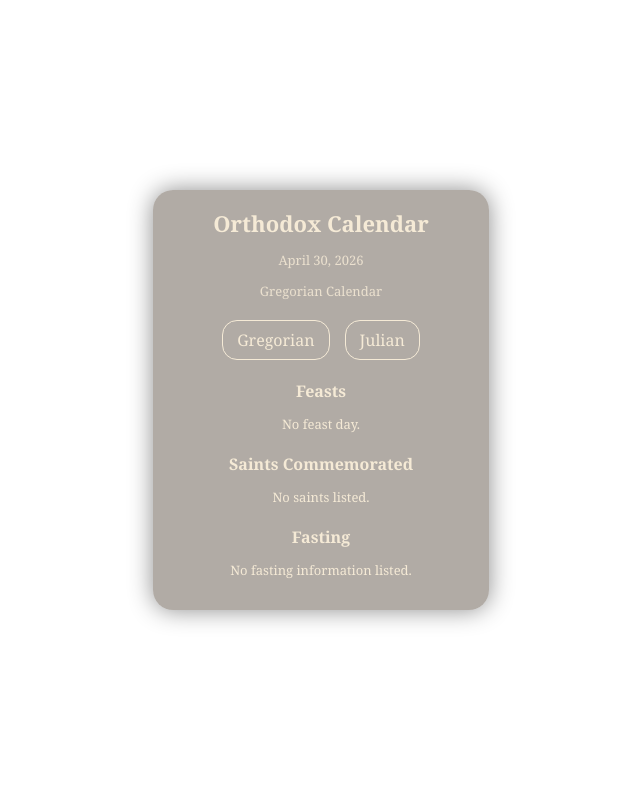
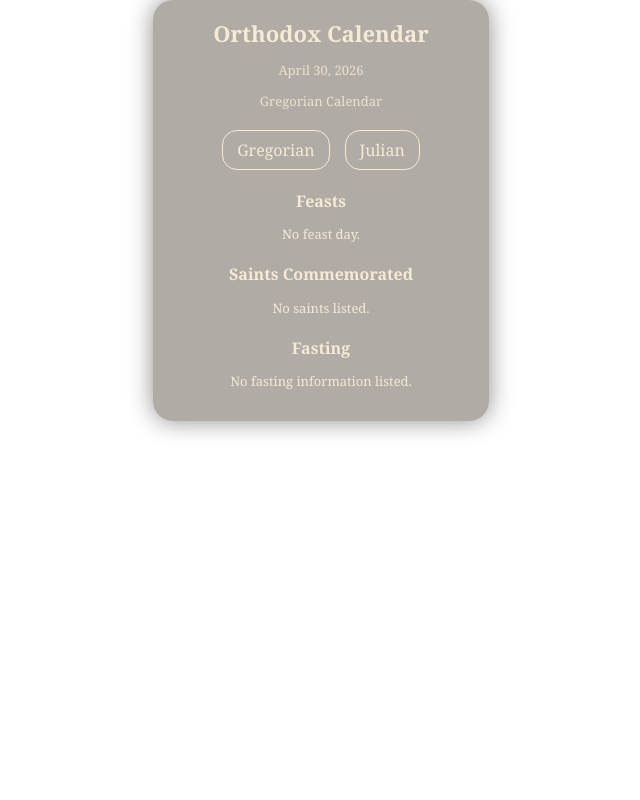
Before and after one commit to jackwj368/orthodox-calendar, a Flask app: page / in a window 1280 px wide. Shown: the whole page, without its empty margins (319-959 px from the left). Run offline with Flask 3, Linux system fonts and the light colour scheme; data that the repository does not hold is empty; parts of the project's set-up code (start-up, migrations or seed data) failed here and were passed over.

Commit message:
draggable

```diff
--- a/mac_window.py
+++ b/mac_window.py
@@ -20,9 +20,9 @@ from Foundation import NSURL, NSURLRequest
 
 app = Flask(__name__)
 
-WINDOW_WIDTH = 360
-WINDOW_HEIGHT = 500
-DRAG_BAR_HEIGHT = 40
+WINDOW_WIDTH = 336
+WINDOW_HEIGHT = 460
+DRAG_BAR_HEIGHT = 60
 
 
 class DragBar(NSView):
--- a/static/style.css
+++ b/static/style.css
@@ -6,20 +6,19 @@ body {
     font-family: Georgia, serif;
     display: flex;
     justify-content: center;
-    align-items: center;
+    align-items: flex-start;
 }
 
 .card {
     width: 300px;
-    margin: 20px auto;
+    margin: 0;
     padding: 18px;
     border-radius: 20px;
     background: rgba(60, 45, 30, 0.4);
     backdrop-filter: blur(15px);
     -webkit-backdrop-filter: blur(15px);
     box-shadow: 0 0 25px rgba(0, 0, 0, 0.45);
-
-    text-align: center; /* centers everything inside */
+    text-align: center;
 }
 
 /* NEW: draggable header area */
```
